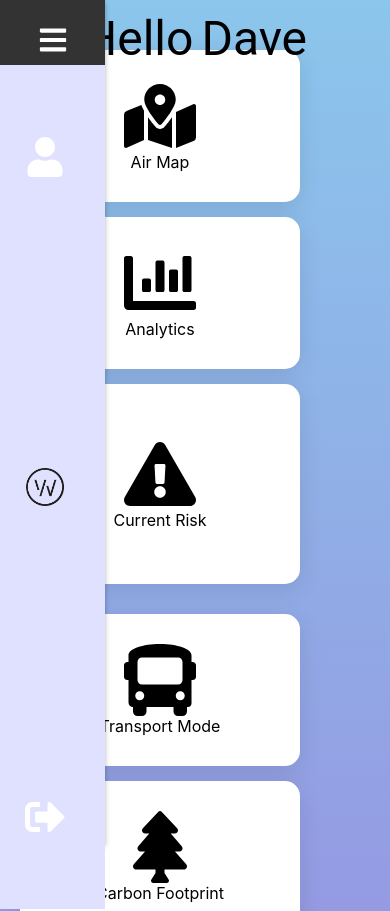
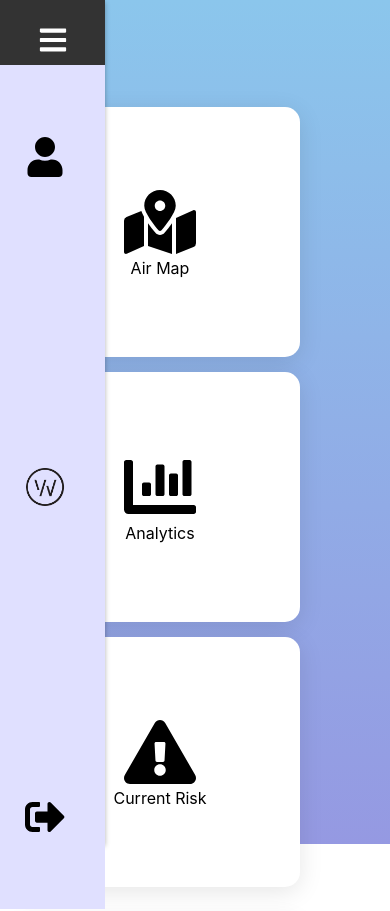
Before and after one commit to RAIT-team/tracker-app, a React (Create React App) app in the folder app-frontend/: page /dashboard in a window 390 px wide. Shown: the top 911 px of the page. Built offline with nearby package versions, Linux system fonts and the light colour scheme.

Commit message:
Final Front End

```diff
--- a/app-frontend/src/dashboard/dashboard.css
+++ b/app-frontend/src/dashboard/dashboard.css
@@ -2,12 +2,20 @@
   --width: max-width;
 }
 
+/* Set box-sizing globally */
+*,
+*::before,
+*::after {
+  box-sizing: border-box;
+}
+
 .dashboard-container {
-  display: flex;
-  flex-direction: row;
+  /* display: flex;
+  flex-direction: row; */
   align-items: center;
   justify-content: center;
-  min-height: 100vh;
+  height: 100vh;
+  width: 100vw;
   padding: 20px;
   background: linear-gradient(180deg, #8bc6ec 0%, #9599e2 100%);
 }
@@ -25,11 +33,16 @@
   display: flex;
   gap: 30px;
   justify-content: center;
+  flex-wrap: wrap; /* Allow wrapping for items in the row */
+}
+
+.row > * {
+  max-width: 100%; /* Ensure children don't overflow */
 }
 
 .placeholder {
   flex: 1;
-  height: 250px;
+  min-height: 250px; /* Set to min-height instead of fixed height */
   display: flex;
   flex-direction: column;
   align-items: center;
@@ -50,12 +63,10 @@
   font-family: "Roboto", sans-serif;
   font-weight: 400;
   font-size: 72px;
-  position: absolute;
-  top: 20px;
-  left: 50%; /* centered it to make it responsive */
-  transform: translateX(-50%); /* centered it to make it responsive */
+  transform: translateX(-50%);
   display: flex;
-  gap: 0.5rem; /* gap between Hello and Dave */
+  gap: 0.5rem;
+  margin-bottom: 20px;
 }
 
 .word {
@@ -71,27 +82,27 @@
 /* Responsiveness for smaller screens, e.g., mobile devices */
 @media (max-width: 768px) {
   .dashboard-container {
-    flex-direction: column; /* stack elements vertically on smaller screens */
+    flex-direction: column;
     align-items: center;
   }
 
   .greeting {
-    font-size: 48px; /* slightly reduce the font size */
+    font-size: 48px;
     top: 10px;
   }
 
   .placeholder-section {
-    margin-top: 30px; /* reduce margin */
+    margin-top: 30px;
   }
 
   .row {
-    flex-direction: column; /* stack placeholders vertically */
-    gap: 15px; /* reduce gap */
+    flex-direction: column;
+    gap: 15px;
   }
 
   .placeholder {
-    width: 80%; /* take up most of the screen width */
-    height: 200px; /* slightly reduce height */
+    width: 80%;
+    height: 100px;
   }
 }
 
--- a/app-frontend/src/dashboard/dashboard.js
+++ b/app-frontend/src/dashboard/dashboard.js
@@ -32,11 +32,14 @@ function Dashboard() {
 
   return (
     <div className="dashboard-container">
+      <NavBar />
+      <div className="dashboard-main-wrapper">
         <div className="greeting">
-        <span className={`word ${isVisibleHello ? "fade-in" : ""}`}>Hello</span>
-        <span className={`word ${isVisibleDave ? "fade-in" : ""}`}>Dave</span>
+          <span className={`word ${isVisibleHello ? "fade-in" : ""}`}>
+            Hello,
+          </span>
+          <span className={`word ${isVisibleDave ? "fade-in" : ""}`}>Rob</span>
         </div>
-      <NavBar />
         <div
           className="placeholder-section"
           style={{ marginLeft: `${isNavWidth}` }}
@@ -70,6 +73,7 @@ function Dashboard() {
           </div>
         </div>
       </div>
+    </div>
   );
 }
 
--- a/app-frontend/src/navBar/navBar.css
+++ b/app-frontend/src/navBar/navBar.css
@@ -8,7 +8,7 @@
 }
 
 .sidebar {
-  position: fixed;
+  position: absolute;
   top: 0px;
   left: 0px;
   width: auto;
--- a/app-frontend/src/navBar/navBar.js
+++ b/app-frontend/src/navBar/navBar.js
@@ -37,7 +37,7 @@ function NavBar() {
         </div>
         <div className="icon-container">
           <div className="icon profile-icon">
-            <FaUser size={40} color="white" /> {/* FontAwesome profile icon */}
+            <FaUser size={40} color="black" /> {/* FontAwesome profile icon */}
             <span id="icon-text" style={icon_text_style}>
               Profile
             </span>
@@ -49,7 +49,7 @@ function NavBar() {
             </span>
           </div>
           <div className="icon logout-icon">
-            <FaSignOutAlt size={40} color="white" />{" "}
+            <FaSignOutAlt size={40} color="black" />
             {/* FontAwesome logout icon */}
             <span id="icon-text" style={icon_text_style}>
               Logout
--- a/app-frontend/src/risk/risk.css
+++ b/app-frontend/src/risk/risk.css
@@ -3,6 +3,12 @@
   justify-content: center;
   align-items: center;
   height: 100vh;
+  position: absolute;
+  left: 50%;
+  top: 50%;
+  transform: translate(-50%, -50%);
+  align-items: center;
+  justify-content: center;
   margin: 0;
   background: linear-gradient(to bottom, #2595ae, #fff);
 }
```
Lines whose indentation alone changed are shown as unchanged.
